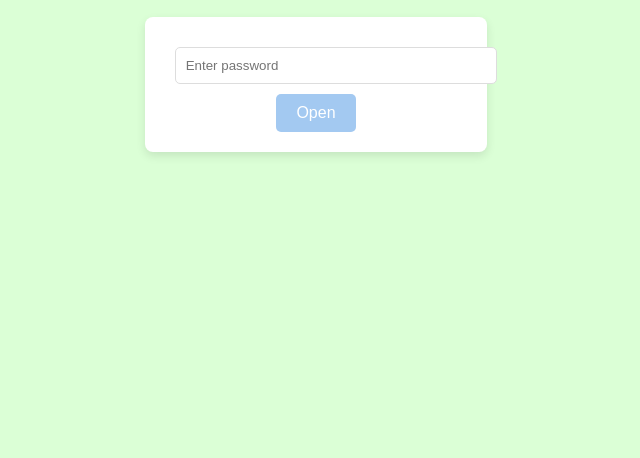
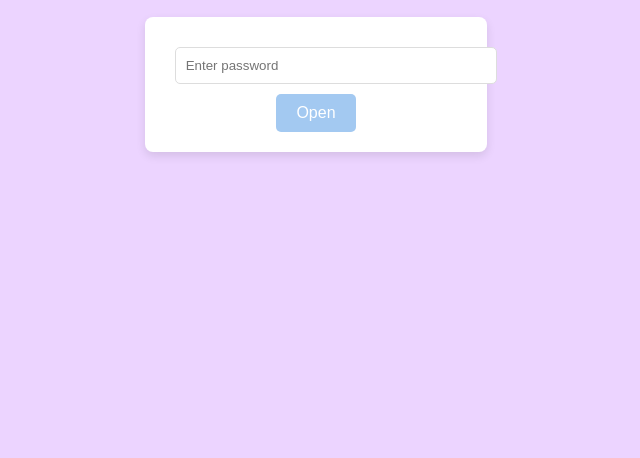
Before and after one commit to sw-aY-AM/Sastaa-Letterr, a plain HTML site: page index.html in a window 1280 px wide. Shown: the part 382-840 px from the top of the page, without its empty margins (324-964 px from the left). Drawn offline with Linux system fonts and the light colour scheme.

Commit message:
Update styles.css

```diff
--- a/styles.css
+++ b/styles.css
@@ -12,7 +12,7 @@ body {
 
 /* Login Page Styling */
 body {
-    background-color: #DBFFD6;
+    background-color: #ECD4FF;
     flex-direction: column; /* Stack the content vertically */
     text-align: center;
 }
```
